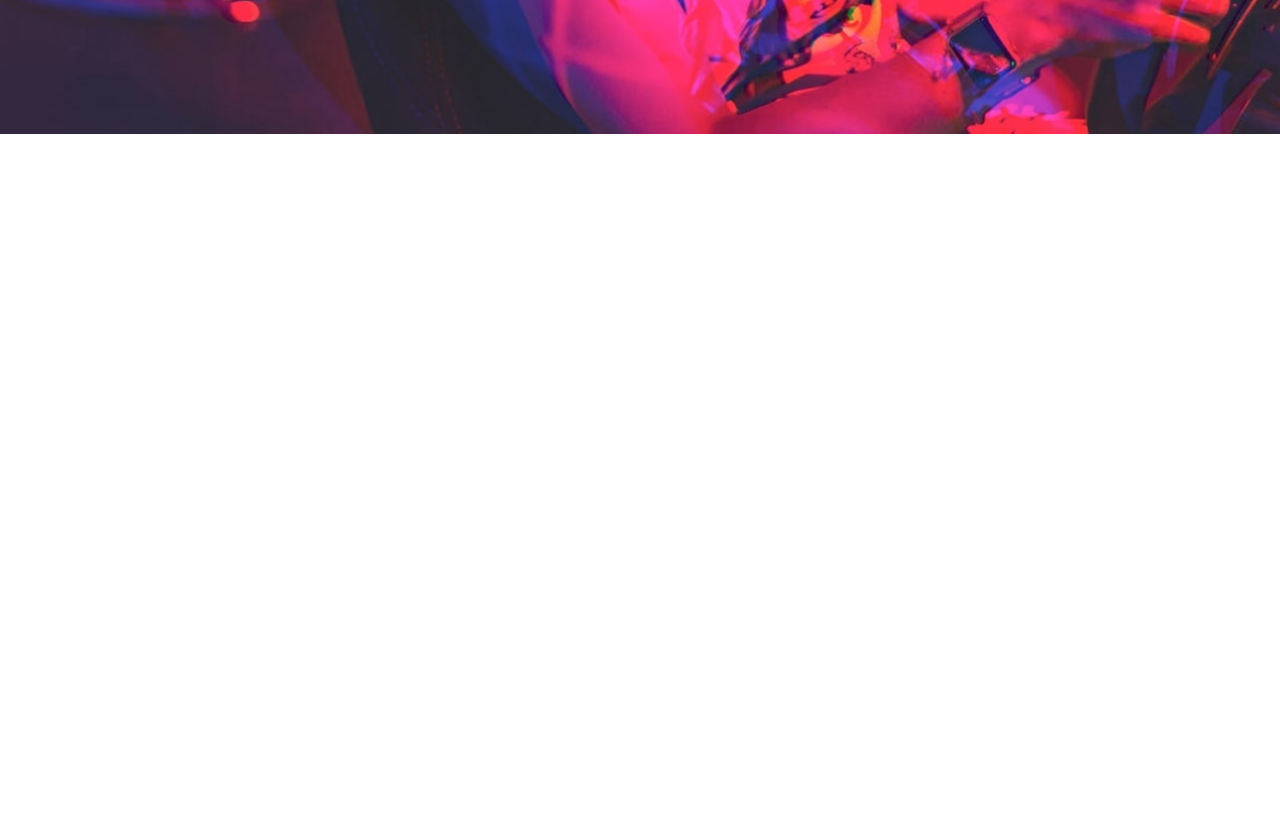
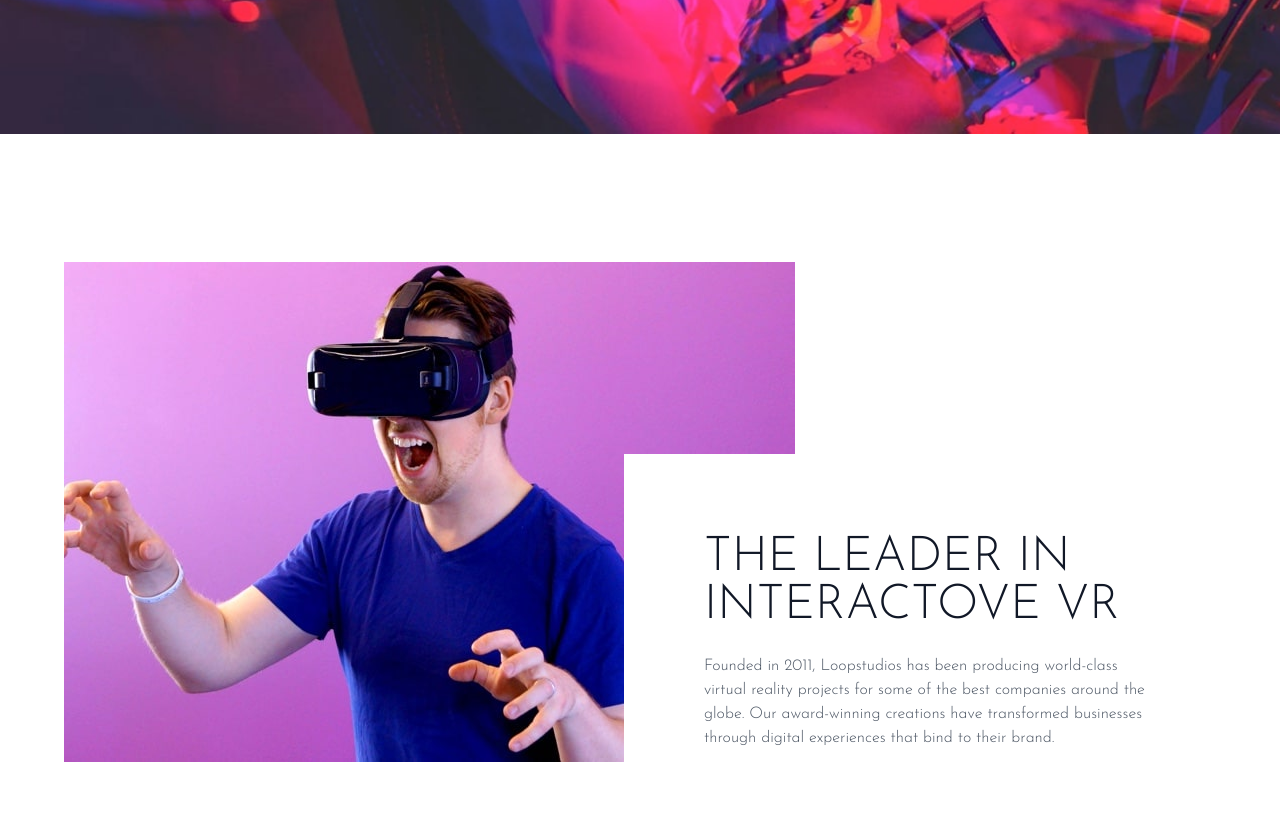
Before and after one commit to caylabradleydev/loopstudios-landing-page-tailwind, a website: page index.html in a window 1280 px wide. Shown: the part 522-1355 px from the top of the page. Before the commit the page ends 800 px from the top, so only its background shows below. Drawn offline with Linux system fonts and the light colour scheme.

Commit message:
feature section

```diff
--- a/index.html
+++ b/index.html
@@ -59,7 +59,6 @@
         </nav>
 
         <!-- @todo Mobile Menu -->
-
         <div
           class="max-w-lg mt-32 mb-32 p-4 font-sans text-4xl text-white uppercase border-2 md:p-10 md:m-32 md:mx-0 md:text-6xl"
         >
@@ -67,5 +66,32 @@
         </div>
       </div>
     </section>
+    <!-- Feature Section -->
+
+    <section id="feature">
+      <div
+        class="relative container flex flex-col max-w-6xl mx-auto my-32 px-6 text-gray-600 md:flex-row md:px-0"
+      >
+        <!-- Image -->
+        <img src="./assets/img/desktop/image-interactive.jpg" alt="" />
+
+        <!-- Text Container -->
+        <div
+          class="top-48 pr-0 bg-white md:absolute md:right-0 md:pl-20 md:py-20"
+        >
+          <h2
+            class="max-w-lg mt-10 mb-6 font-sans text-4xl text-center text-gray-900 uppercase md:text-5xl md:mt-0 md:text-left"
+          >
+            The leader in interactove VR
+          </h2>
+          <p class="max-w-md text-center md:text-left">
+            Founded in 2011, Loopstudios has been producing world-class virtual
+            reality projects for some of the best companies around the globe.
+            Our award-winning creations have transformed businesses through
+            digital experiences that bind to their brand.
+          </p>
+        </div>
+      </div>
+    </section>
   </body>
 </html>
```
Also changed, not shown: css/style.css.
